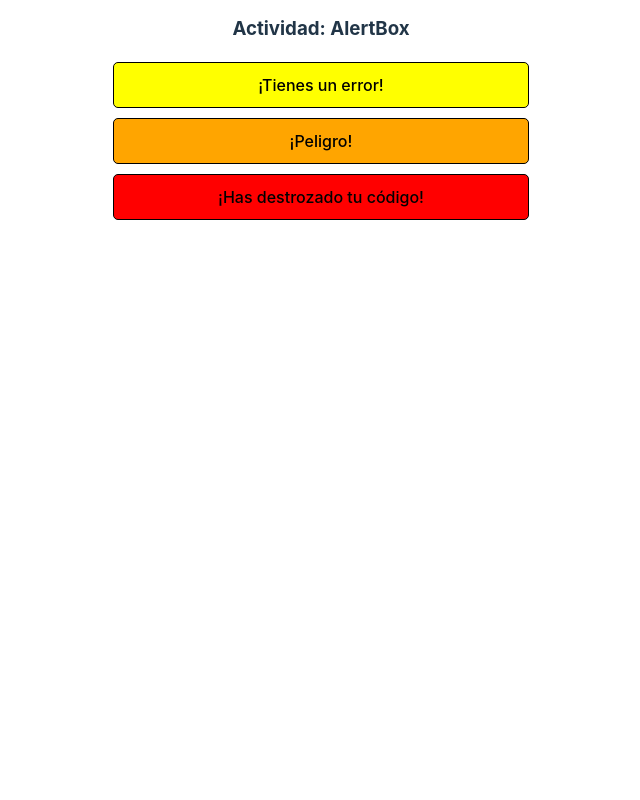
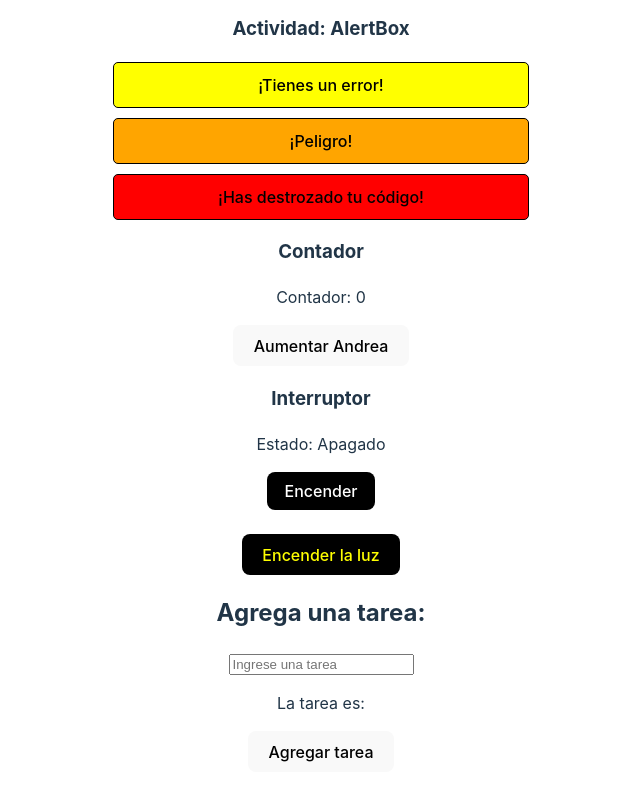
Before and after one commit to andrea94-mj-cei/component-party, a React (Vite) app in the folder component-party/: page / in a window 1280 px wide. Shown: the part 3106-3906 px from the top of the page, without its empty margins (319-959 px from the left). Before the commit the page ends 3368 px from the top, so only its background shows below. Built offline with nearby package versions, Linux system fonts and the light colour scheme.

Commit message:
commit useState

```diff
--- a/component-party/src/App.jsx
+++ b/component-party/src/App.jsx
@@ -5,6 +5,13 @@ import PerfilUsuario from './components/PerfilUsuario';
 import ListaTareas from './components/tareas/ListaTareas'
 import {TarjetaUsuario} from './components/TarjetaUsuario'
 import './css/App.css'
+
+
+//importar componentes
+import Contador from './components/estados/Contador';
+import Interruptor from './components/estados/Interruptor';
+import Interruptor2 from './components/estados/Interruptor2';
+import ListaDeTareas from './components/estados/ListaDeTareas';
 
   //Actividad 2
   const tareas = [
@@ -70,6 +77,16 @@ import './css/App.css'
     <AlertBox status="warning">¡Peligro!</AlertBox>
     <AlertBox status="success">¡Has destrozado tu código!</AlertBox>
 
+    {/* //Contador con useState */}
+    <Contador />
+
+    {/* //Botón encendido/apagado con useState */}
+    <Interruptor />
+    <br />
+    <Interruptor2 />
+
+    {/* Lista de tareas */}
+    <ListaDeTareas />
     </>
 
 
--- /dev/null
+++ b/component-party/src/components/estados/Contador.jsx
@@ -0,0 +1,27 @@
+import {useState} from 'react';
+
+const Contador = () => {
+        //[variable, setVariable] = usestate(valorinicial);
+    const [contador, setContador] = useState(0);
+    const [nombre, setNombre] = useState('Andrea');
+
+    const handleClick = () => {
+        setContador(contador + 1);
+        const newNombre = (nombre=="Margarita") ? 'Andrea' : 'Margarita';
+        setNombre(newNombre);
+    }
+
+    return (
+        <>
+            <h3>Contador</h3>
+    <div>
+      <p>Contador: {contador}</p>
+      <button onClick={handleClick}>
+        Aumentar {nombre}
+      </button>
+    </div>
+        </>
+     );
+}
+
+export default Contador;
--- /dev/null
+++ b/component-party/src/components/estados/Interruptor.jsx
@@ -0,0 +1,24 @@
+import {useState} from 'react';
+
+const Interruptor = () => {
+
+    const [apagado, setApagado] = useState(true);
+
+
+    return (
+        <>
+        <h3>Interruptor</h3>
+        <div>
+            <p>Estado: {apagado ? 'Apagado' : 'Encendido'}</p>
+            <button className={apagado ? "Button-apagado" : "Button-encendido"}
+                onClick={() => setApagado(!apagado)}>
+                {apagado ? 'Encender' : 'Apagar'}
+            </button>
+        </div>
+        </>
+     );
+}
+
+export default Interruptor;
+
+//Un botón que haga de interruptor entre Encendido y Apagado. y también que cambie de color
--- /dev/null
+++ b/component-party/src/components/estados/Interruptor2.jsx
@@ -0,0 +1,34 @@
+import {useState} from 'react';
+
+const Interruptor2 = () => {
+
+    //hook para el estado
+    const [isOn, setIsOn] = useState(false);
+
+    //variable para el texto del botón
+    const isEncendida = isOn ? 'Apagar' : 'Encender';
+
+    //Función para cambiar el estado
+    const handleClick = () => {
+        setIsOn(!isOn);}
+
+    //Estilos para el botón
+    const darkStyle = {backgroundColor: 'yellow',color: "black"}
+
+    const lightStyle = {backgroundColor: 'black',color: "yellow"}
+
+    const buttonStyle = isOn ? darkStyle : lightStyle;
+
+
+    return (
+        <>
+        <button
+            style={buttonStyle}
+            onClick={handleClick}>
+            {isEncendida} la luz
+        </button>
+        </>
+     );
+}
+
+export default Interruptor2;
--- /dev/null
+++ b/component-party/src/components/estados/ListaDeTareas.jsx
@@ -0,0 +1,36 @@
+import {useState} from 'react';
+
+const ListaDeTareas = () => {
+
+    const [tarea, setTarea] = useState("");
+
+    const [listaTareas, setListaTareas] = useState([""]);
+
+    const handleAgregarTarea = () => {
+        setListaTareas([...listaTareas, tarea]);
+    }
+
+    return (
+        <>
+        <h2>Agrega una tarea:</h2>
+        <input
+        value={tarea}
+        onChange={(e) => {setTarea(e.target.value)}}
+        type="text"
+        placeholder="Ingrese una tarea"
+        />
+        <br />
+        <p>La tarea es: {tarea}</p>
+        <button onClick={() => handleAgregarTarea("")}>Agregar tarea</button>
+        {
+            listaTareas.map((t, i)=>(
+                <li key={i}>{t}</li>
+            ))
+        }
+        </>
+     );
+}
+
+export default ListaDeTareas;
+
+//Crear una lista de tareas, utlizando un input para agregar tareas y un botón para agregarlas a la lista.
--- a/component-party/src/css/App.css
+++ b/component-party/src/css/App.css
@@ -3,6 +3,10 @@
   margin: 0 auto;
   padding: 2rem;
   text-align: center;
+
+}
+li{
+  list-style: none;
 }
 
 .Tarjeta{
@@ -56,3 +60,19 @@
   color: black;
   font-weight: 500;
 }
+
+.Button-apagado{
+  background-color: black;
+  color: white;
+  padding: 0.5rem 1rem;
+  border-radius: 8px;
+  cursor: pointer;
+}
+
+.Button-encendido{
+  background-color: white;
+  padding: 0.5rem 1rem;
+  border: black 1px solid;
+  border-radius: 8px;
+  cursor: pointer;
+}
```
